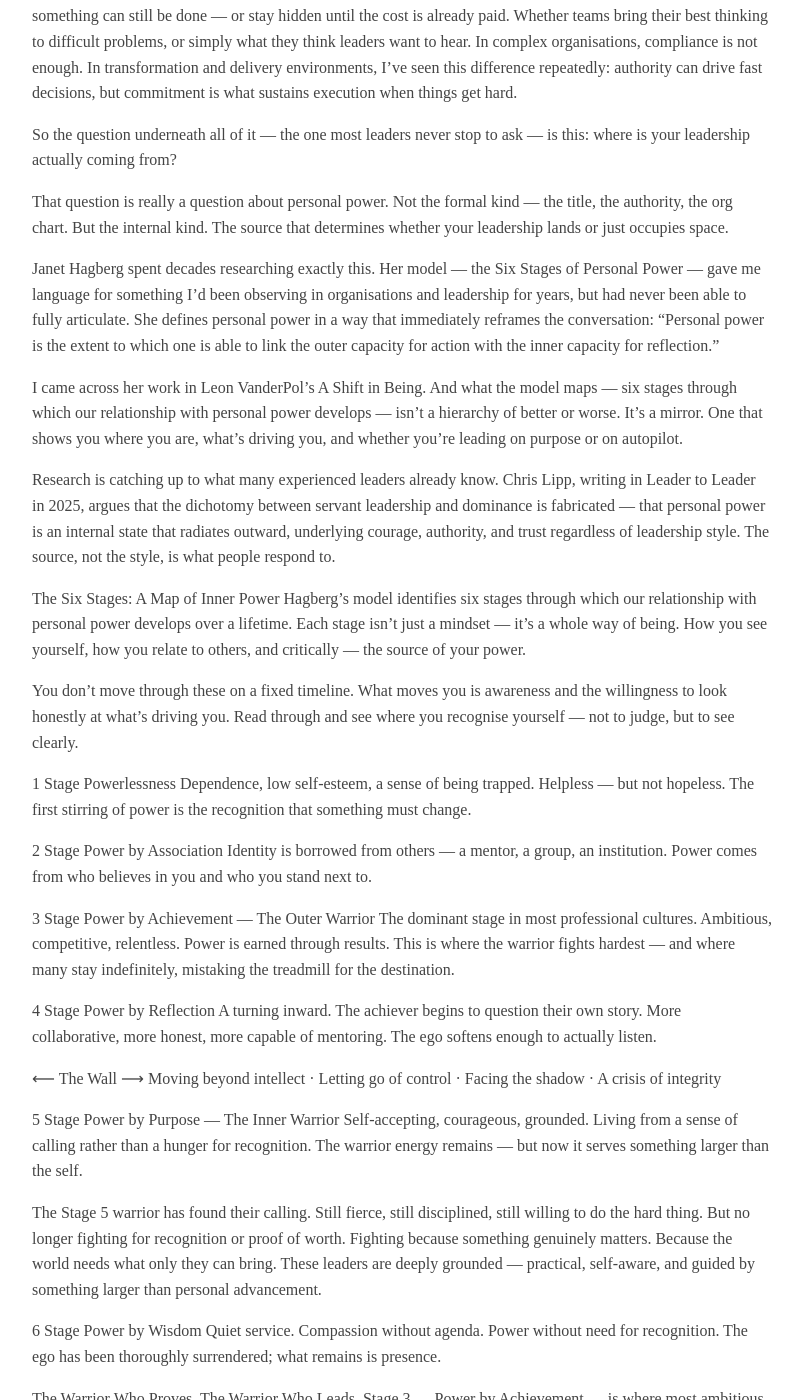
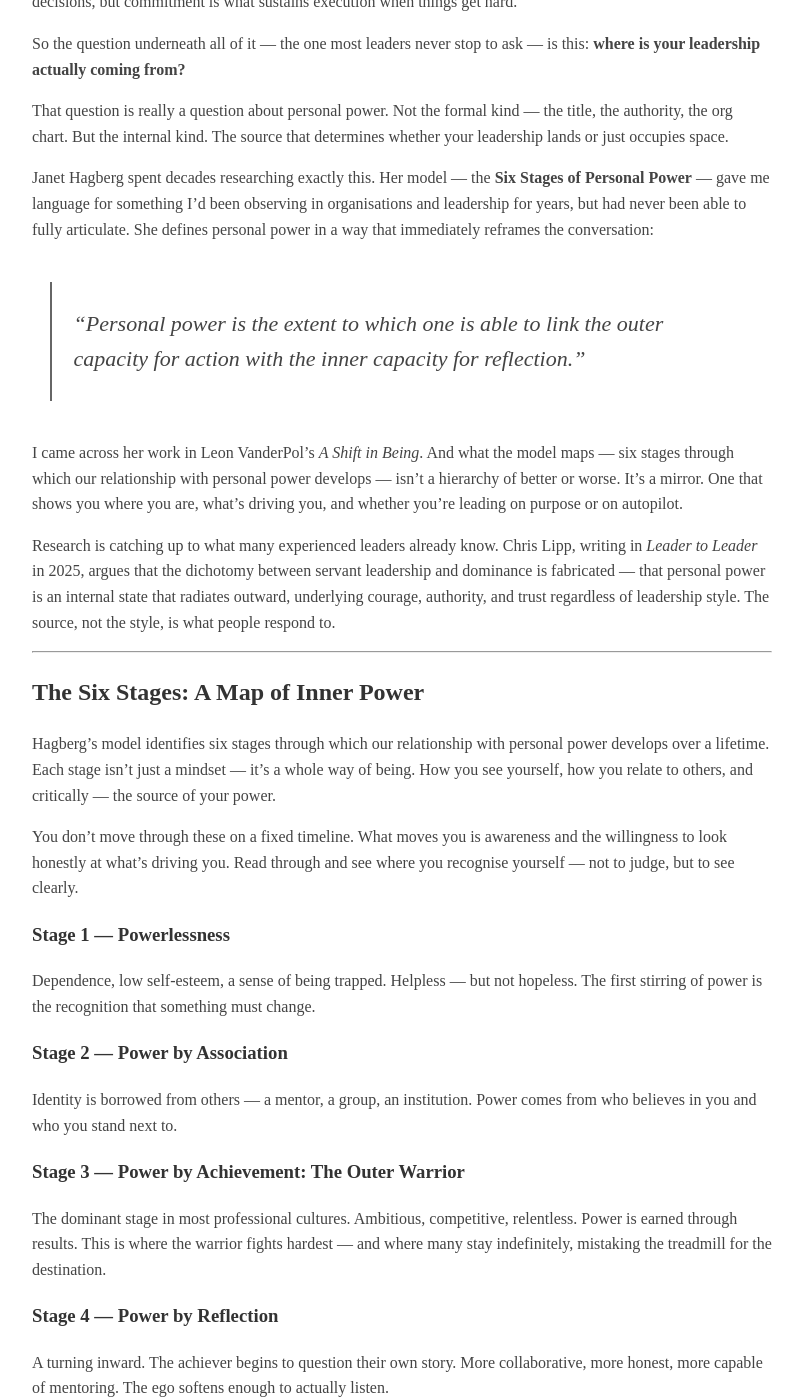
Before and after one commit to prabhamarkandan/prabhamarkandan.github.io, a Jekyll site: the page built from _posts/2026-05-30-the-six-stages-a-mirror-for-the-ambitious.md, in a window 1280 px wide and 1400 px high, scrolled down 685 px. Shown: the whole window, without its empty margins (238-1041 px from the left). Built offline with Jekyll 4.4.1, drawn with Linux system fonts in a browser that asks for light colours; some of the changed text lies outside the part shown.

Commit message:
Format: add Markdown headings, blockquotes, bold and horizontal rules

```diff
--- a/_posts/2026-05-30-the-six-stages-a-mirror-for-the-ambitious.md
+++ b/_posts/2026-05-30-the-six-stages-a-mirror-for-the-ambitious.md
@@ -9,19 +9,11 @@ permalink: /power-with-purpose/
 excerpt: "A practical map for ambitious leaders who want authority that builds commitment, not just compliance."
 ---
 
-Leadership  ·  Ambition  ·  Conscious Choice
+*Leadership · Ambition · Conscious Choice*
 
-The Six Stages:
-A Mirror for the Ambitious
-Most of us chase power without ever asking where it comes from — or whether it's actually working for us
+---
 
-Drawing on
-Real Power
-by Janet Hagberg  ·  and
-A Shift in Being
-by Leon VanderPol
-
-Have you ever walked out of a high stakes meeting and wondered whether the silence after what you said was agreement — or just compliance?
+Have you ever walked out of a high-stakes meeting and wondered whether the silence after what you said was agreement — or just compliance?
 
 Whether the confident, authoritative voice that drove the decision got the best outcome — or just the fastest one?
 
@@ -33,86 +25,95 @@ The difference between leading from a place of proving and leading from a place
 
 That difference shows up in whether people comply or commit. Whether difficult truths surface early — while something can still be done — or stay hidden until the cost is already paid. Whether teams bring their best thinking to difficult problems, or simply what they think leaders want to hear. In complex organisations, compliance is not enough. In transformation and delivery environments, I've seen this difference repeatedly: authority can drive fast decisions, but commitment is what sustains execution when things get hard.
 
-So the question underneath all of it — the one most leaders never stop to ask — is this: where is your leadership actually coming from?
+So the question underneath all of it — the one most leaders never stop to ask — is this: **where is your leadership actually coming from?**
 
 That question is really a question about personal power. Not the formal kind — the title, the authority, the org chart. But the internal kind. The source that determines whether your leadership lands or just occupies space.
 
-Janet Hagberg spent decades researching exactly this. Her model — the Six Stages of Personal Power — gave me language for something I'd been observing in organisations and leadership for years, but had never been able to fully articulate. She defines personal power in a way that immediately reframes the conversation: "Personal power is the extent to which one is able to link the outer capacity for action with the inner capacity for reflection."
+Janet Hagberg spent decades researching exactly this. Her model — the **Six Stages of Personal Power** — gave me language for something I'd been observing in organisations and leadership for years, but had never been able to fully articulate. She defines personal power in a way that immediately reframes the conversation:
 
-I came across her work in Leon VanderPol's A Shift in Being. And what the model maps — six stages through which our relationship with personal power develops — isn't a hierarchy of better or worse. It's a mirror. One that shows you where you are, what's driving you, and whether you're leading on purpose or on autopilot.
+> *"Personal power is the extent to which one is able to link the outer capacity for action with the inner capacity for reflection."*
 
-Research is catching up to what many experienced leaders already know. Chris Lipp, writing in Leader to Leader in 2025, argues that the dichotomy between servant leadership and dominance is fabricated — that personal power is an internal state that radiates outward, underlying courage, authority, and trust regardless of leadership style. The source, not the style, is what people respond to.
+I came across her work in Leon VanderPol's *A Shift in Being*. And what the model maps — six stages through which our relationship with personal power develops — isn't a hierarchy of better or worse. It's a mirror. One that shows you where you are, what's driving you, and whether you're leading on purpose or on autopilot.
 
-The Six Stages: A Map of Inner Power
+Research is catching up to what many experienced leaders already know. Chris Lipp, writing in *Leader to Leader* in 2025, argues that the dichotomy between servant leadership and dominance is fabricated — that personal power is an internal state that radiates outward, underlying courage, authority, and trust regardless of leadership style. The source, not the style, is what people respond to.
+
+---
+
+## The Six Stages: A Map of Inner Power
 Hagberg's model identifies six stages through which our relationship with personal power develops over a lifetime. Each stage isn't just a mindset — it's a whole way of being. How you see yourself, how you relate to others, and critically — the source of your power.
 
 You don't move through these on a fixed timeline. What moves you is awareness and the willingness to look honestly at what's driving you. Read through and see where you recognise yourself — not to judge, but to see clearly.
 
-1
-Stage
-Powerlessness
+### Stage 1 — Powerlessness
+
 Dependence, low self-esteem, a sense of being trapped. Helpless — but not hopeless. The first stirring of power is the recognition that something must change.
 
-2
-Stage
-Power by Association
+### Stage 2 — Power by Association
+
 Identity is borrowed from others — a mentor, a group, an institution. Power comes from who believes in you and who you stand next to.
 
-3
-Stage
-Power by Achievement — The Outer Warrior
+### Stage 3 — Power by Achievement: The Outer Warrior
+
 The dominant stage in most professional cultures. Ambitious, competitive, relentless. Power is earned through results. This is where the warrior fights hardest — and where many stay indefinitely, mistaking the treadmill for the destination.
 
-4
-Stage
-Power by Reflection
+### Stage 4 — Power by Reflection
+
 A turning inward. The achiever begins to question their own story. More collaborative, more honest, more capable of mentoring. The ego softens enough to actually listen.
 
-⟵ The Wall ⟶   Moving beyond intellect · Letting go of control · Facing the shadow · A crisis of integrity
+---
 
-5
-Stage
-Power by Purpose — The Inner Warrior
+> **The Wall** — Moving beyond intellect · Letting go of control · Facing the shadow · A crisis of integrity
+
+---
+
+### Stage 5 — Power by Purpose: The Inner Warrior
+
 Self-accepting, courageous, grounded. Living from a sense of calling rather than a hunger for recognition. The warrior energy remains — but now it serves something larger than the self.
 
-The Stage 5 warrior has found their calling. Still fierce, still disciplined, still willing to do the hard thing. But no longer fighting for recognition or proof of worth. Fighting because something genuinely matters. Because the world needs what only they can bring. These leaders are deeply grounded — practical, self-aware, and guided by something larger than personal advancement.
+### Stage 6 — Power by Wisdom
 
-6
-Stage
-Power by Wisdom
 Quiet service. Compassion without agenda. Power without need for recognition. The ego has been thoroughly surrendered; what remains is presence.
 
-The Warrior Who Proves. The Warrior Who Leads.
+---
+
+## The Warrior Who Proves. The Warrior Who Leads.
 Stage 3 — Power by Achievement — is where most ambitious people live. It built something real. The expertise, the results, the drive to deliver. There is genuine power here, and it shouldn't be dismissed.
 
-But it has a ceiling. And at some point, for almost everyone who has pushed hard enough and long enough, something shifts. VanderPol calls it the inner earthquake — the signal that something needs to change, not in the strategy, but in the source.
+But it has a ceiling. And at some point, for almost everyone who has pushed hard enough and long enough, something shifts. VanderPol calls it the *inner earthquake* — the signal that something needs to change, not in the strategy, but in the source.
 
-Crossing The Wall
+## Crossing The Wall
+
 Between Stage 4 and Stage 5 sits what Hagberg calls "The Wall." It cannot be strategised around. It demands something the achievement-oriented leader finds almost unbearable: letting go of the identity that achievement built. VanderPol frames this as a "crisis of integrity" — the moment the gap between the leader you're performing to be and the leader you actually are becomes impossible to ignore.
 
-The Stage 5 Warrior: Purposeful, Humble, Fierce
+## The Stage 5 Warrior: Purposeful, Humble, Fierce
 What emerges on the other side of The Wall is not weakness. It is a more refined, more durable, and ultimately more powerful version of the warrior. Stage 5 — Power by Purpose — keeps all the courage, commitment, and inner fire of Stage 3. But the energy is no longer pointed at proving. It's pointed at something worth building.
 
 This is the archetype that speaks to anyone who has felt the pull between ambition and meaning — between doing more and being more.
 
-Authority without purpose is influence people endure.
-Purpose behind power is something people feel.
-The Warrior Was Never the Problem
+> *Authority without purpose is influence people endure.*
+> *Purpose behind power is something people feel.*
+
+## The Warrior Was Never the Problem
 This framework doesn't ask you to stop being a warrior. It doesn't say ambition is the problem, that achievement is shallow, or that you should want less. It says: there's more.
 
-The drive, the discipline, the willingness to do hard things — all of that is still present in Stage 5. It's just pointed at something different. Not at proving. At building something that genuinely matters. And paradoxically, that's when leadership becomes most powerful. Not power over. Power with.
+The drive, the discipline, the willingness to do hard things — all of that is still present in Stage 5. It's just pointed at something different. Not at proving. At building something that genuinely matters. And paradoxically, that's when leadership becomes most powerful. Not *power over*. *Power with*.
 
 The warrior who proves and the warrior who leads are not as far apart as they look. The journey between them doesn't require you to become someone else. It requires you to lead from a deeper place — past the performing, past the need to be the most capable person in the room, toward something your team can actually follow.
 Whether you're in Stage 3, at The Wall, or somewhere in between — the question is the same one we started with: where is your leadership actually coming from? And is it getting you the outcomes that matter?
 
 The framework is a mirror. See where you are. See what's driving your leadership. And then lead — consciously, not by default.
 
-Where is your sense of power coming from today?
-And is it actually working for you?
+---
 
-Which stage are you at?
+*Where is your sense of power coming from today?*
+*And is it actually working for you?*
 
-References
-VanderPol, L. (2019). A Shift in Being: The Art and Practices of Deep Transformational Coaching.
-Hagberg, J. O. (2003). Real Power: Stages of Personal Power in Organizations (3rd ed.). Sheffield Publishing.
-Lipp, C. (2025). Leading with Personal Power: Gaining Respect Through Courage, Vision, and Trust. Leader to Leader. Wiley.
+**Which stage are you at?**
+
+---
+
+## References
+
+- VanderPol, L. (2019). *A Shift in Being: The Art and Practices of Deep Transformational Coaching.*
+- Hagberg, J. O. (2003). *Real Power: Stages of Personal Power in Organizations* (3rd ed.). Sheffield Publishing.
+- Lipp, C. (2025). Leading with Personal Power: Gaining Respect Through Courage, Vision, and Trust. *Leader to Leader*. Wiley.
```
